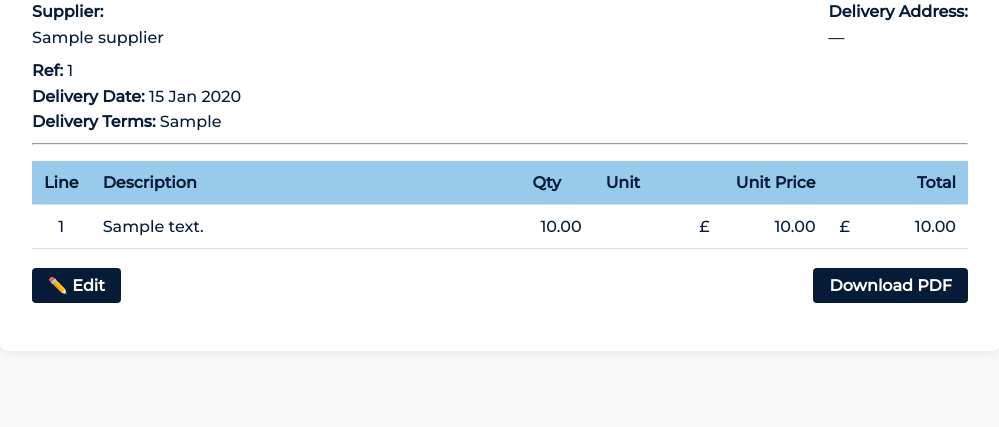
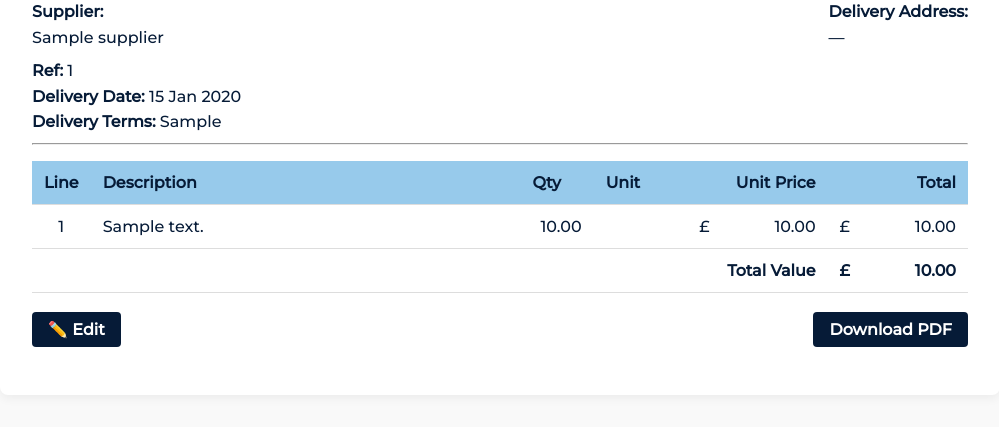
Before and after one commit to ukstevem/purchase_order, a Flask app: template app/templates/po_web.html in a window 1280 px wide. Shown: the part 401-828 px from the top of the page, without its empty margins (140-1139 px from the left). Before the commit the page ends 704 px from the top, so only its background shows below. Run offline with Flask 3, Linux system fonts and the light colour scheme; the template is opened without the code that fills it: most values are stand-ins (such as "Sample title", 1, 10 or a date in 2020).

Commit message:
added total to po view

```diff
--- a/app/templates/po_web.html
+++ b/app/templates/po_web.html
@@ -136,11 +136,16 @@
       <th class="col-total num" style="width:15%;">Total</th>
     </tr>
   </thead>
+
+  {# running total for all line items #}
+  {% set totals = namespace(grand_total=0) %}
+
   <tbody>
     {% for item in po['line_items'] %}
       {% set qty = item.get('quantity') or 0 %}
       {% set unit_price = item.get('unit_price') or 0 %}
       {% set line_total = item.get('total') if item.get('total') is not none else (qty * unit_price) %}
+      {% set totals.grand_total = totals.grand_total + line_total %}
       <tr>
         <td class="col-idx center">{{ loop.index }}</td>
         <td class="col-desc">{{ item.get('description', '') | nl2br }}</td>
@@ -151,6 +156,13 @@
       </tr>
     {% endfor %}
   </tbody>
+
+  <tfoot>
+    <tr>
+      <td colspan="5" class="num" style="text-align: right;"><strong>Total Value</strong></td>
+      <td class="col-total num"><strong>{{ money_cell(totals.grand_total) }}</strong></td>
+    </tr>
+  </tfoot>
 </table>
 
 {% else %}
```
